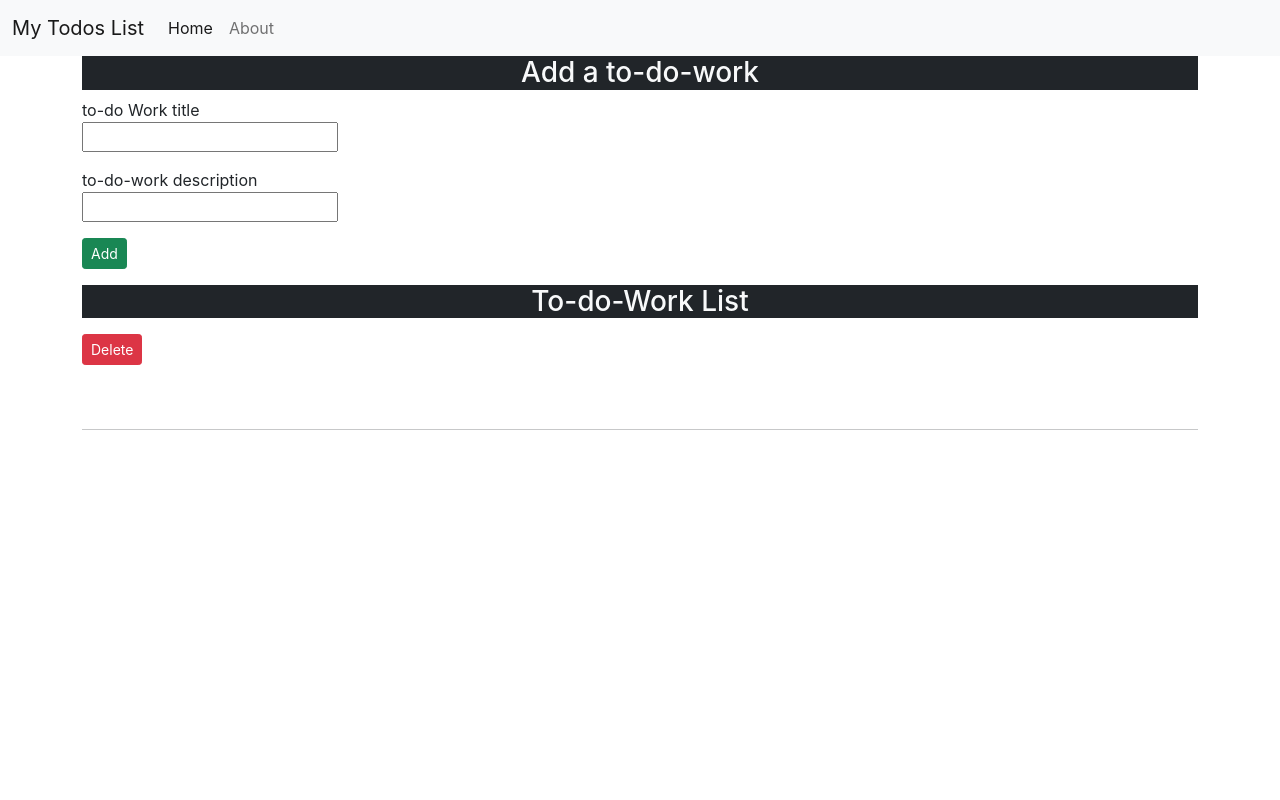
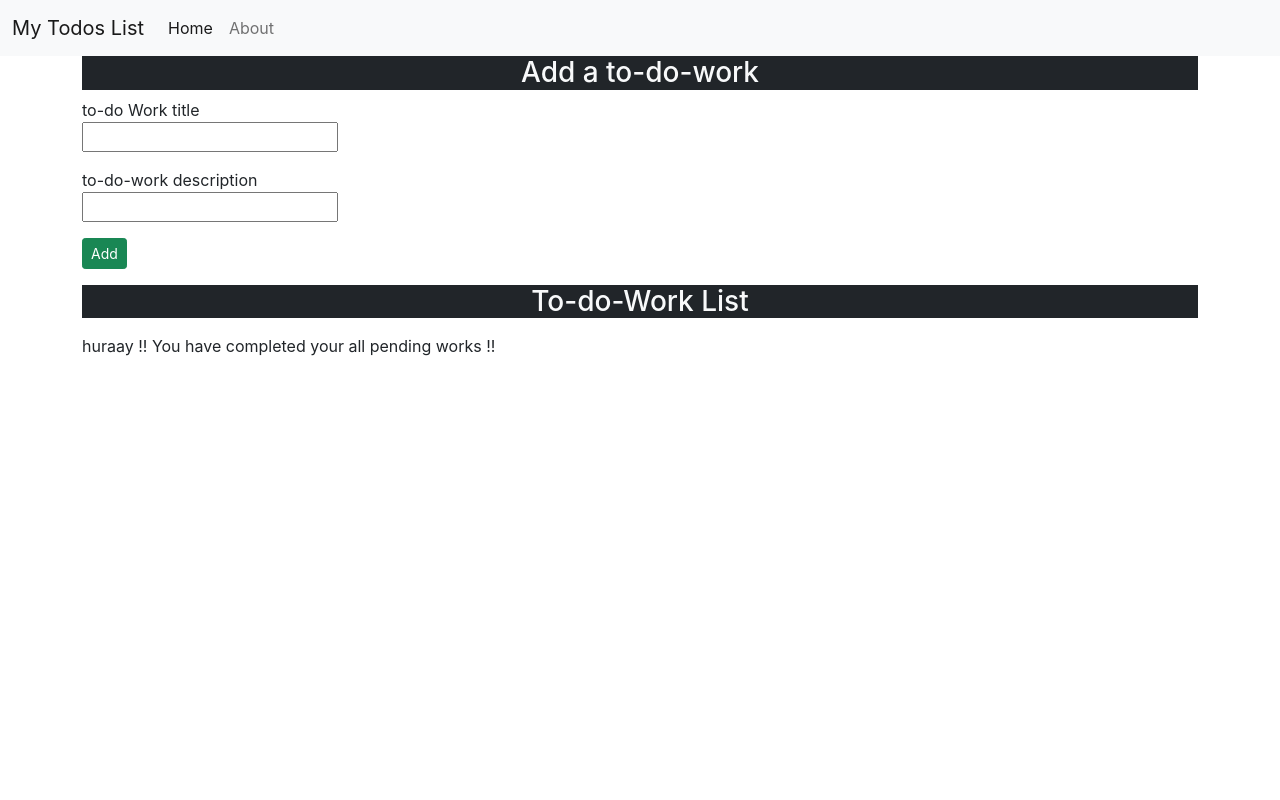
Before and after one commit to amitdeo5/todos, a React (Create React App) app: page / in a window 1280 px wide. Shown: the top 800 px of the page. Built offline with nearby package versions, Linux system fonts and the light colour scheme.

Commit message:
bugs removed

```diff
--- a/src/App.js
+++ b/src/App.js
@@ -7,14 +7,16 @@ import {AddTodo} from "./MyComponents/AddTodo";
 import React, { useState, useEffect } from 'react';
 
 
-function App() {
+
+  function App() {
   let initTodo;
-  if(localStorage.getItem("todos")===null){
-initTodo = [];
+  if (localStorage.getItem("todos") === null) {
+    initTodo = [];
   }
-  else{
+  else {
     initTodo = JSON.parse(localStorage.getItem("todos"));
   }
+
 
 
   const onDelete = (todo)=> {
@@ -26,34 +28,28 @@ initTodo = [];
     localStorage.setItem("todos", JSON.stringify(todos));
   }
 
-  const addTodo = (title, desc)=>{
-    console.log("i'm adding this todo", title, desc)
-
-    if(todos.length==0){
-      sno=0;
+  const addTodo = (title, desc) => {
+    console.log("I am adding this todo", title, desc)
+    let sno;
+    if (todos.length === 0) {
+      sno = 0;
     }
-    let sno = todos[todos.length-1].sno + 1;
-
+    else {
+      sno = todos[todos.length - 1].sno + 1;
+    }
     const myTodo = {
-      sno : sno,
-      title:title,
+      sno: sno,
+      title: title,
       desc: desc,
     }
     setTodos([...todos, myTodo]);
     console.log(myTodo);
-
-    if( localStorage.getItem("todos")){
-      localStorage.setItem("todos", JSON.stringify(todos));
-    };
   }
 
-
-  const [todos, setTodos] = useState([initTodo]);
-
+  const [todos, setTodos] = useState(initTodo);
   useEffect(() => {
     localStorage.setItem("todos", JSON.stringify(todos));
-     }, [todos])
-
+  }, [todos])
 
   return (
     <>
```
